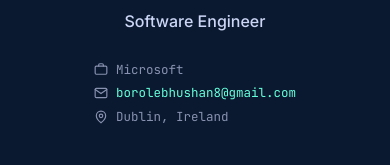
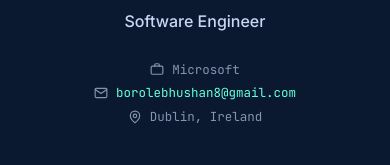
Before and after one commit to bhushan-borole/v2, a React (Vite) app: page / in a window 390 px wide. Shown: the part 344-509 px from the top of the page. Built offline with nearby package versions, Linux system fonts and the light colour scheme.

Commit message:
Center contact lines on mobile

```diff
--- a/src/App.css
+++ b/src/App.css
@@ -407,6 +407,7 @@
   .avatar { width: 240px; height: 240px; margin-bottom: 20px; }
   .sidebar .name { font-size: 28px; }
   .contact { text-align: center; }
+  .contact-line { justify-content: center; }
   .nav { display: none; }
   .nav-indicator { display: none; }
   .socials { justify-content: center; margin: 0 0 16px; }
```
